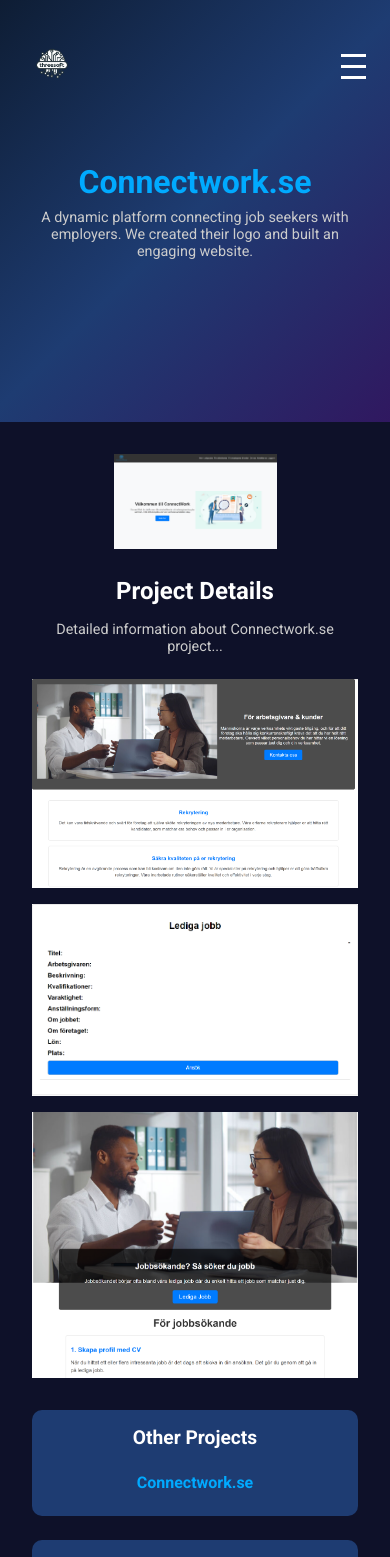
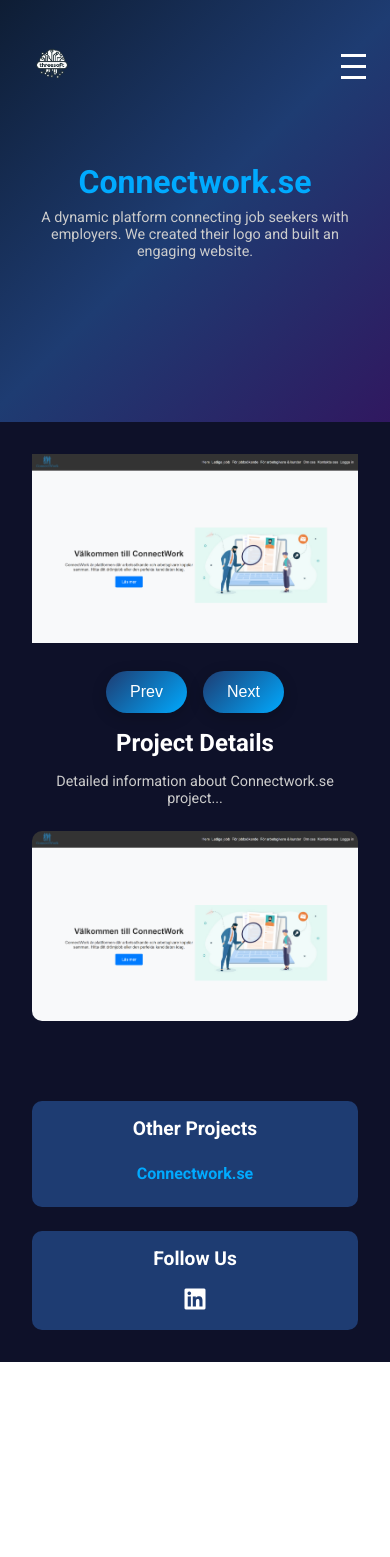
Before and after one commit to ejaz0/shirkat, a React (Create React App) app: page /portfolio/1 in a window 390 px wide. Shown: the top 1557 px of the page. After the commit the page ends 1362 px from the top, so only its background shows below. Built offline with nearby package versions, Linux system fonts and the light colour scheme; a small style sheet from the web is missing.

Commit message:
Updated portfolio deteails

```diff
--- a/package.json
+++ b/package.json
@@ -16,6 +16,7 @@
     "react-dom": "^18.3.1",
     "react-router-dom": "^6.23.1",
     "react-scripts": "^5.0.1",
+    "react-swipeable": "^7.0.1",
     "three": "^0.165.0",
     "tsparticles": "^3.4.0",
     "web-vitals": "^4.1.0"
--- a/src/Components/PortfolioDetail.js
+++ b/src/Components/PortfolioDetail.js
@@ -1,71 +1,106 @@
-import React from 'react';
+import React, { useState } from 'react';
 import { useParams, Link } from 'react-router-dom';
-import '../Styles/Css/ServiceDetail.css';
+import '../Styles/Css/PortfolioDetails.css'; // Ensure the path is correct
 import CWImage1 from '../Styles/Css/images/portfolio/ConnectWork/Homepage.png';
 import CWImage2 from '../Styles/Css/images/portfolio/ConnectWork/employeers.png';
 import CWImage3 from '../Styles/Css/images/portfolio/ConnectWork/Jobboard.png';
 import CWImage4 from '../Styles/Css/images/portfolio/ConnectWork/Jobseekers.png';
 
 const PortfolioDetail = () => {
-    const { id } = useParams();
+    const { id } = useParams(); // Using useParams hook from react-router-dom
+
+    // Define portfolio data with correct IDs and image imports
     const portfolioData = {
         1: {
             title: "Connectwork.se",
             description: "A dynamic platform connecting job seekers with employers. We created their logo and built an engaging website.",
             details: "Detailed information about Connectwork.se project...",
+            images: [CWImage1, CWImage2, CWImage3, CWImage4]
         },
         // Add more portfolio items as needed
     };
 
     const portfolio = portfolioData[id];
 
-    if (!portfolio) {
-        return <div>Portfolio item not found</div>;
-    }
+    // useState hook for managing activeIndex state
+    const [activeIndex, setActiveIndex] = useState(0);
 
+    // Function to handle next image in the slideshow
+    const handleNext = () => {
+        setActiveIndex((prevIndex) => (prevIndex + 1) % portfolio.images.length);
+    };
+
+    // Function to handle previous image in the slideshow
+    const handlePrev = () => {
+        setActiveIndex((prevIndex) =>
+            prevIndex === 0 ? portfolio.images.length - 1 : prevIndex - 1
+        );
+    };
+
+    // Prepare main image and slideshow images
     let mainImage;
     let subImages;
 
-    // Conditional rendering of images based on portfolio ID
-    if (id === '1') {
-        mainImage = <img src={CWImage1} alt="Connectwork.se Homepage" className="service-image" />;
+    if (id === '1' && portfolio.images) {
+        mainImage = <img src={CWImage1} alt="Connectwork.se Homepage" className="portfolio-image" />;
         subImages = (
-            <div className="service-subcontent">
-                <img src={CWImage2} alt="Connectwork.se Employers" className="service-subimage" />
-                <img src={CWImage3} alt="Connectwork.se Jobboard" className="service-subimage" />
-                <img src={CWImage4} alt="Connectwork.se Jobseekers" className="service-subimage" />
+            <div className="portfolio-subcontent">
+                {portfolio.images.map((image, index) => (
+                    <div
+                        key={index}
+                        className={`portfolio-subimage-wrapper ${index === activeIndex ? 'active' : ''}`}
+                        style={{ transform: `translateX(${-activeIndex * 100}%)` }} // Slide transition
+                    >
+                        <img
+                            src={image}
+                            alt={`Slide ${index + 1}`}
+                            className="portfolio-subimage"
+                        />
+                    </div>
+                ))}
             </div>
         );
     } else {
-        // Add handling for other portfolio items if needed
-        mainImage = <img src="https://via.placeholder.com/800x400" alt="Service" className="service-image" />;
+        mainImage = <img src="https://via.placeholder.com/800x400" alt="Service" className="portfolio-image" />;
         subImages = (
-            <div className="service-subcontent">
-                <img src="https://via.placeholder.com/400x200" alt="Subcontent 1" className="service-subimage" />
-                <img src="https://via.placeholder.com/400x200" alt="Subcontent 2" className="service-subimage" />
+            <div className="portfolio-subcontent">
+                <div className="portfolio-subimage-wrapper">
+                    <img src="https://via.placeholder.com/400x200" alt="Subcontent 1" className="portfolio-subimage" />
+                </div>
+                <div className="portfolio-subimage-wrapper">
+                    <img src="https://via.placeholder.com/400x200" alt="Subcontent 2" className="portfolio-subimage" />
+                </div>
             </div>
         );
     }
 
     return (
-        <div className="service-container">
-            <div className="service-header-container">
-                <header className="service-header">
-                    <div className="service-text">
+        <div className="portfolio-container">
+            <div className="portfolio-header-container">
+                <header className="portfolio-header">
+                    <div className="portfolio-text">
                         <h1>{portfolio.title}</h1>
                         <p>{portfolio.description}</p>
                     </div>
                 </header>
             </div>
-            <div className="service-content">
-                <div className="service-main">
+            <div className="portfolio-content">
+                <div className="portfolio-main">
                     {mainImage}
+                    <div className="portfolio-controls">
+                        <button onClick={handlePrev} className="control-btn prev-btn">
+                            Prev
+                        </button>
+                        <button onClick={handleNext} className="control-btn next-btn">
+                            Next
+                        </button>
+                    </div>
                     <h2>Project Details</h2>
                     <p>{portfolio.details}</p>
                     {subImages}
                 </div>
-                <aside className="service-sidebar">
-                    <div className="service-list">
+                <aside className="portfolio-sidebar">
+                    <div className="portfolio-list">
                         <h3>Other Projects</h3>
                         <ul>
                             {Object.entries(portfolioData).map(([key, { title }]) => (
@@ -75,10 +110,12 @@
                             ))}
                         </ul>
                     </div>
-                    <div className="service-follow">
+                    <div className="portfolio-follow">
                         <h3>Follow Us</h3>
                         <div className="social-icons">
-                            <i className="fab fa-linkedin"></i>
+                        <a href="https://www.linkedin.com/company/threesoft/" target="_blank" rel="noopener noreferrer">
+                             <i className="fab fa-linkedin"></i>
+                        </a>
                         </div>
                     </div>
                 </aside>
--- a/src/Styles/Css/PortfolioDetails.css
+++ b/src/Styles/Css/PortfolioDetails.css
@@ -1,4 +1,4 @@
-.service-container {
+.portfolio-container {
     color: #ffffff;
     min-height: 100vh;
     text-align: center;
@@ -7,7 +7,7 @@
     background-color: #0e1129; /* Background color */
 }
 
-.service-header-container {
+.portfolio-header-container {
     background: linear-gradient(135deg, #0e1d34, #1e3c72, #301860); /* Gradient color */
     height: 50vh;
     display: flex;
@@ -17,114 +17,157 @@
     padding: 2rem;
 }
 
-.service-header {
+.portfolio-header {
     display: flex;
     flex-direction: column;
     align-items: center;
 }
 
-.service-text {
+.portfolio-controls {
+    display: flex;
+    justify-content: center;
+    gap: 1rem;
+    margin-bottom: 1rem;
+}
+
+.control-btn {
+    background: linear-gradient(135deg, #1e3c72, #00aaff);
+    color: white;
+    border: none;
+    padding: 0.75rem 1.5rem;
+    font-size: 1rem;
+    border-radius: 30px;
+    cursor: pointer;
+    transition: all 0.3s ease;
+    box-shadow: 0 4px 15px rgba(0, 0, 0, 0.2);
+}
+
+.control-btn:hover {
+    background: linear-gradient(135deg, #00aaff, #1e3c72);
+    transform: translateY(-3px);
+    box-shadow: 0 6px 20px rgba(0, 0, 0, 0.3);
+}
+
+.control-btn:active {
+    transform: translateY(1px);
+    box-shadow: 0 3px 10px rgba(0, 0, 0, 0.2);
+}
+
+.portfolio-text {
     text-align: center;
 }
 
-.service-header h1 {
+.portfolio-header h1 {
     font-size: 3rem;
     margin-bottom: 0.5rem;
     color: #00aaff;
 }
 
-.service-header p {
+.portfolio-header p {
     font-size: 1.2rem;
     color: #cccccc;
 }
 
-.service-content {
+.portfolio-content {
     display: flex;
     padding: 2rem;
 }
 
-.service-main {
+.portfolio-main {
     flex: 3;
     padding-right: 1rem;
+    position: relative; /* Ensure relative positioning for absolute subimage positioning */
+    overflow: hidden; /* Hide overflow to clip subimages outside the main image container */
 }
 
-.service-image {
+.portfolio-image {
     width: 100%;
     height: auto;
     margin-bottom: 1.5rem;
 }
 
-.service-main h2 {
+.portfolio-main h2 {
     font-size: 1.8rem;
     margin-bottom: 1rem;
     color: #ffffff;
 }
 
-.service-main p {
+.portfolio-main p {
     font-size: 1rem;
     color: #cccccc;
     margin-bottom: 1.5rem;
 }
 
-.service-subcontent {
+.portfolio-subcontent {
     display: flex;
     gap: 1rem;
-    margin-bottom: 2rem;
+    overflow-x: hidden; /* Hide overflow to clip subimages outside the main image container */
+    scroll-snap-type: x mandatory; /* Enable snap scrolling */
+    transition: transform 0.5s ease-in-out; /* Smooth transition for slide change */
 }
 
-.service-subimage {
-    width: 50%;
-    height: auto;
+.portfolio-subimage-wrapper {
+    flex-shrink: 0; /* Prevent items from shrinking */
+    scroll-snap-align: center; /* Center align items */
+    transition: transform 0.5s ease-in-out; /* Smooth transition for slide change */
+    width: 100%; /* Ensure all images are the same size */
 }
 
-.service-sidebar {
+.portfolio-subimage {
+    width: 100%;
+    height: auto;
+    border-radius: 10px;
+    cursor: pointer;
+}
+
+.portfolio-sidebar {
     flex: 1;
     display: flex;
     flex-direction: column;
     gap: 1.5rem;
 }
 
-.service-list,
-.service-assets,
-.service-follow {
+.portfolio-list,
+.portfolio-assets,
+.portfolio-follow {
     background-color: #1e3c72;
     padding: 1rem;
     border-radius: 10px;
 }
 
-.service-list h3,
-.service-assets h3,
-.service-follow h3 {
+.portfolio-list h3,
+.portfolio-assets h3,
+.portfolio-follow h3 {
     font-size: 1.2rem;
     margin-bottom: 1rem;
     color: #ffffff;
 }
 
-.service-list ul {
+.portfolio-list ul {
     list-style: none;
     padding: 0;
     margin: 0;
 }
 
-.service-list li {
+.portfolio-list li {
     font-size: 1rem;
     padding: 0.5rem 0;
     color: #ffffff;
     cursor: pointer;
 }
 
-.service-list li.active {
+.portfolio-list li.active {
     font-weight: bold;
     color: #00aaff;
 }
 
-.service-assets p {
+.portfolio-assets p {
     font-size: 0.9rem;
     color: #cccccc;
     margin-bottom: 1rem;
 }
 
-.service-assets button {
+.portfolio-assets button {
     width: 100%;
     padding: 0.5rem;
     margin-bottom: 0.5rem;
@@ -135,59 +178,63 @@
     border-radius: 5px;
 }
 
-.service-assets button:hover {
+.portfolio-assets button:hover {
     background-color: #008ecc;
 }
 
-.service-follow .social-icons {
+.portfolio-follow .social-icons {
     display: flex;
     justify-content: space-around;
     font-size: 1.5rem;
 }
 
-.service-follow .social-icons i {
+.portfolio-follow .social-icons i {
     color: #ffffff;
     cursor: pointer;
 }
 
-.service-follow .social-icons i:hover {
+.portfolio-follow .social-icons i:hover {
     color: #00aaff;
 }
 
 /* Media Queries for Tablet Responsiveness */
 @media (max-width: 768px) {
-    .service-content {
+    .portfolio-content {
         flex-direction: column;
     }
 
-    .service-main {
+    .portfolio-main {
         padding-right: 0;
     }
 
-    .service-subcontent {
-        flex-direction: column;
+    .portfolio-subcontent {
+        overflow-x: auto; /* Enable horizontal scrolling for smaller screens */
     }
 
-    .service-subimage {
-        width: 100%;
+    .portfolio-subimage-wrapper {
+        width: 100%; /* Adjust size for smaller screens */
     }
 }
 
 /* Media Queries for Mobile Responsiveness */
 @media (max-width: 480px) {
-    .service-header h1 {
+    .portfolio-header h1 {
         font-size: 2rem;
     }
 
-    .service-header p {
+    .portfolio-header p {
         font-size: 0.9rem;
     }
 
-    .service-main h2 {
+    .portfolio-main h2 {
         font-size: 1.5rem;
     }
 
-    .service-main p {
+    .portfolio-main p {
         font-size: 0.9rem;
     }
+
+    .portfolio-subimage-wrapper {
+        width: 100%; /* Further adjust size for mobile screens */
+    }
 }
```
Also changed, not shown: 1 other file (tests, documents, lock files or other folders).
